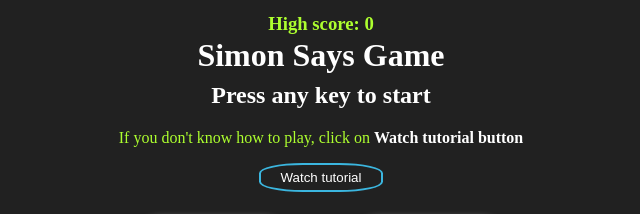
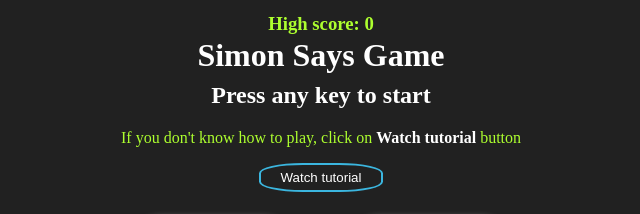
Before and after one commit to mishraRj/Simon_Says_Game_miniProject, a plain HTML site: page index.html in a window 1280 px wide. Shown: the top 214 px of the page, without its empty margins (319-959 px from the left). Drawn offline with Linux system fonts and the light colour scheme.

Commit message:
Update index.html

```diff
--- a/index.html
+++ b/index.html
@@ -9,7 +9,7 @@
 <body>
     <h1>Simon Says Game</h1>
     <h2>Press any key to start</h2>
-    <p>If you don't know how to play, click on <b>Watch tutorial button</b></p>
+    <p>If you don't know how to play, click on <b>Watch tutorial</b> button</p>
     <a href="https://www.youtube.com/watch?v=EWJ5uYwQJGU"><button class="tutorial">Watch tutorial</button></a>
 
     <div class="btn-container">
```
